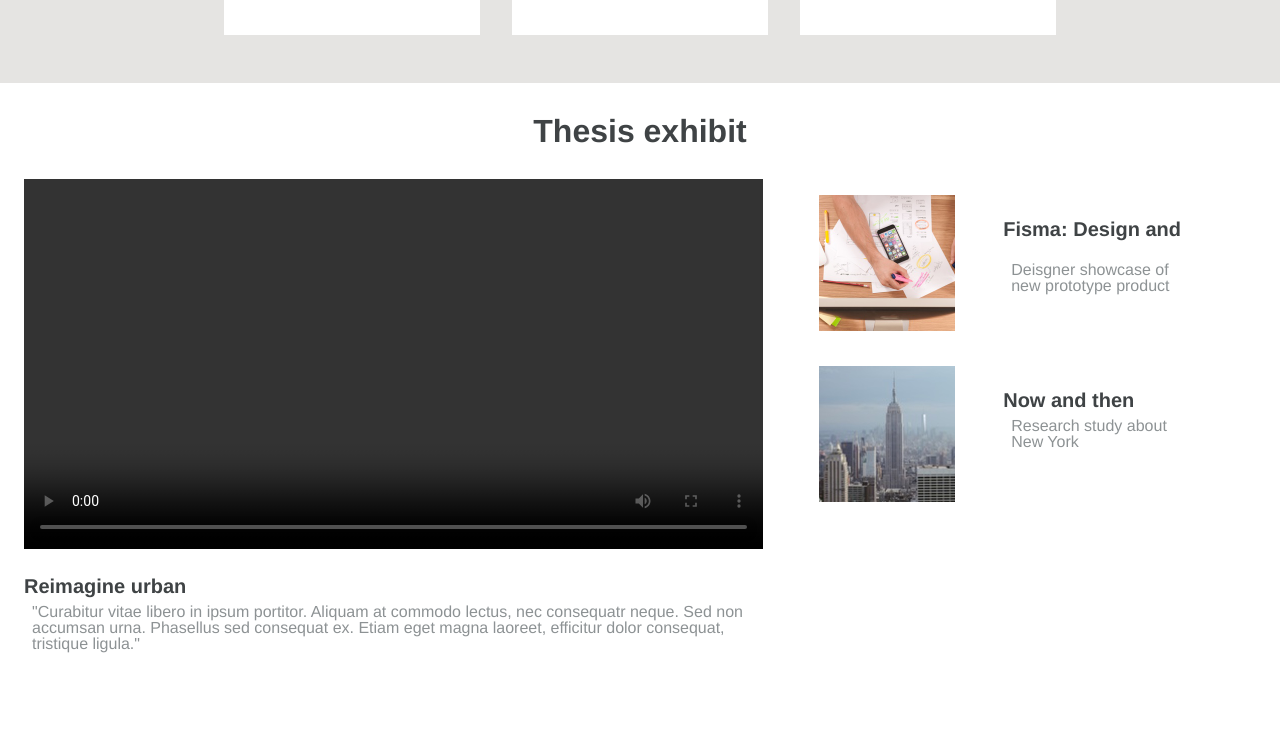
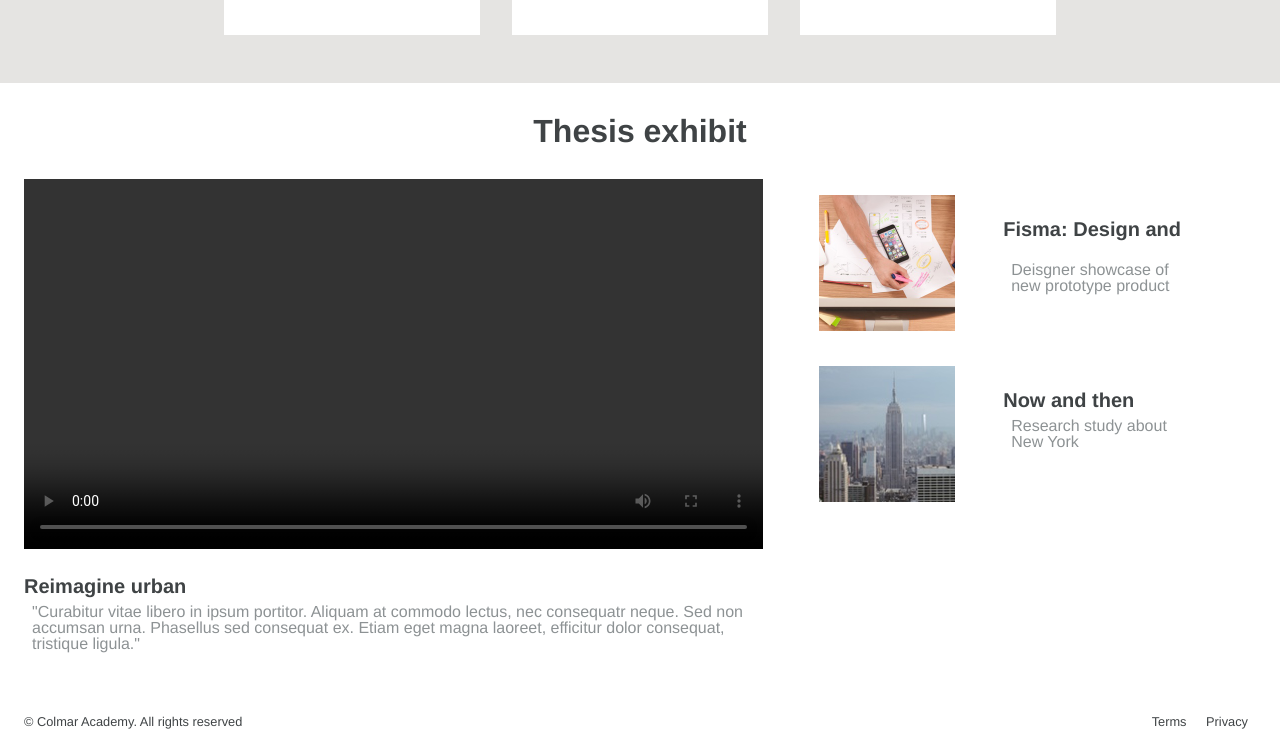
Before and after one commit to chelBot/ColmarAcademy, a plain HTML site: page index.html in a window 1280 px wide. Shown: the part 1945-2698 px from the top of the page. Before the commit the page ends 2637 px from the top, so only its background shows below. Drawn offline with Linux system fonts and the light colour scheme.

Commit message:
footer added, desktop complete

```diff
--- a/index.html
+++ b/index.html
@@ -157,6 +157,11 @@
       </div>
   </div>
     <footer>
+      <span>&copy Colmar Academy. All rights reserved</span>
+      <ul>
+        <li>Terms</li>
+        <li>Privacy</li>
+      </ul>
     </footer>
   </body>
 </html>
--- a/resources/style.css
+++ b/resources/style.css
@@ -236,3 +236,14 @@ nav li {
   font-weight: bold;
   text-align: left;
 }
+
+footer {
+  font-size: .8rem;
+  display: flex;
+  justify-content: space-between;
+  padding: 24px;
+}
+ footer li {
+   display: inline;
+   padding: .5rem;
+ }
```
